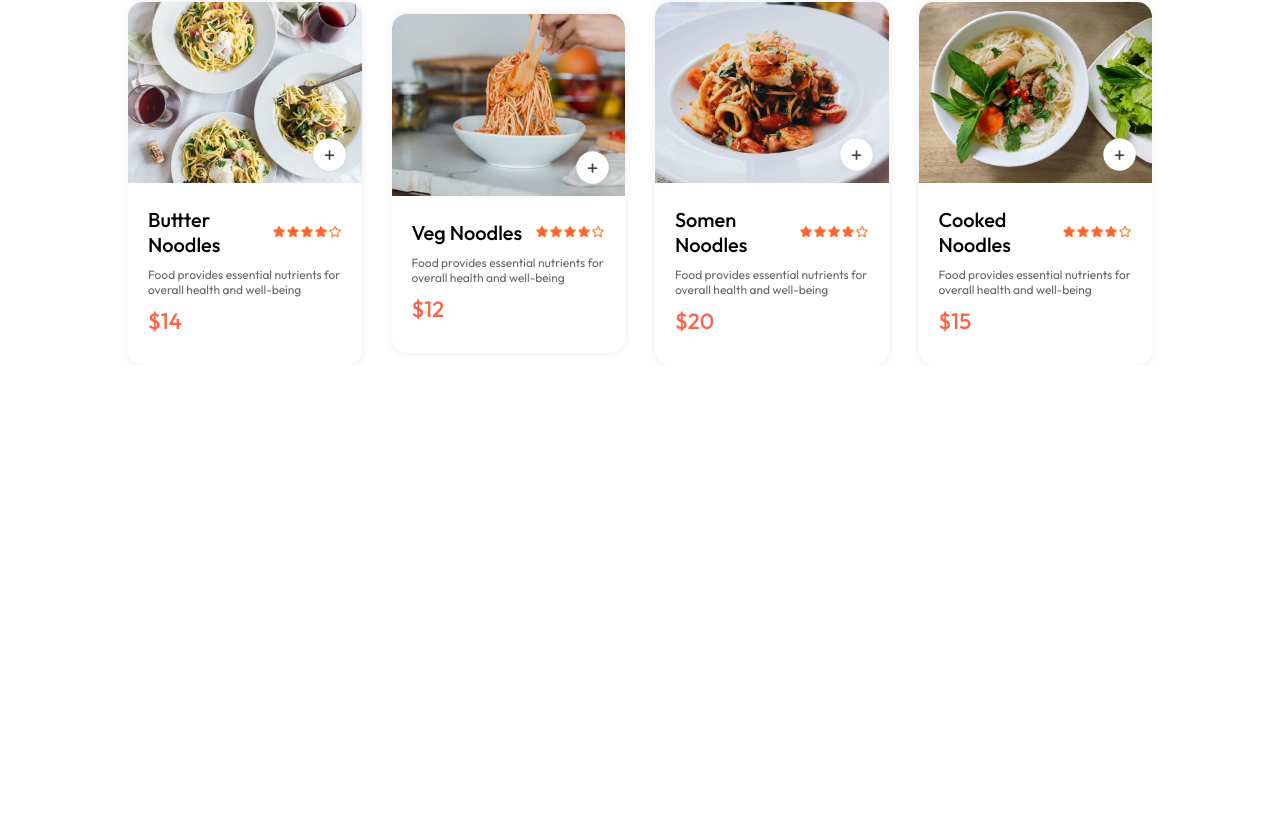
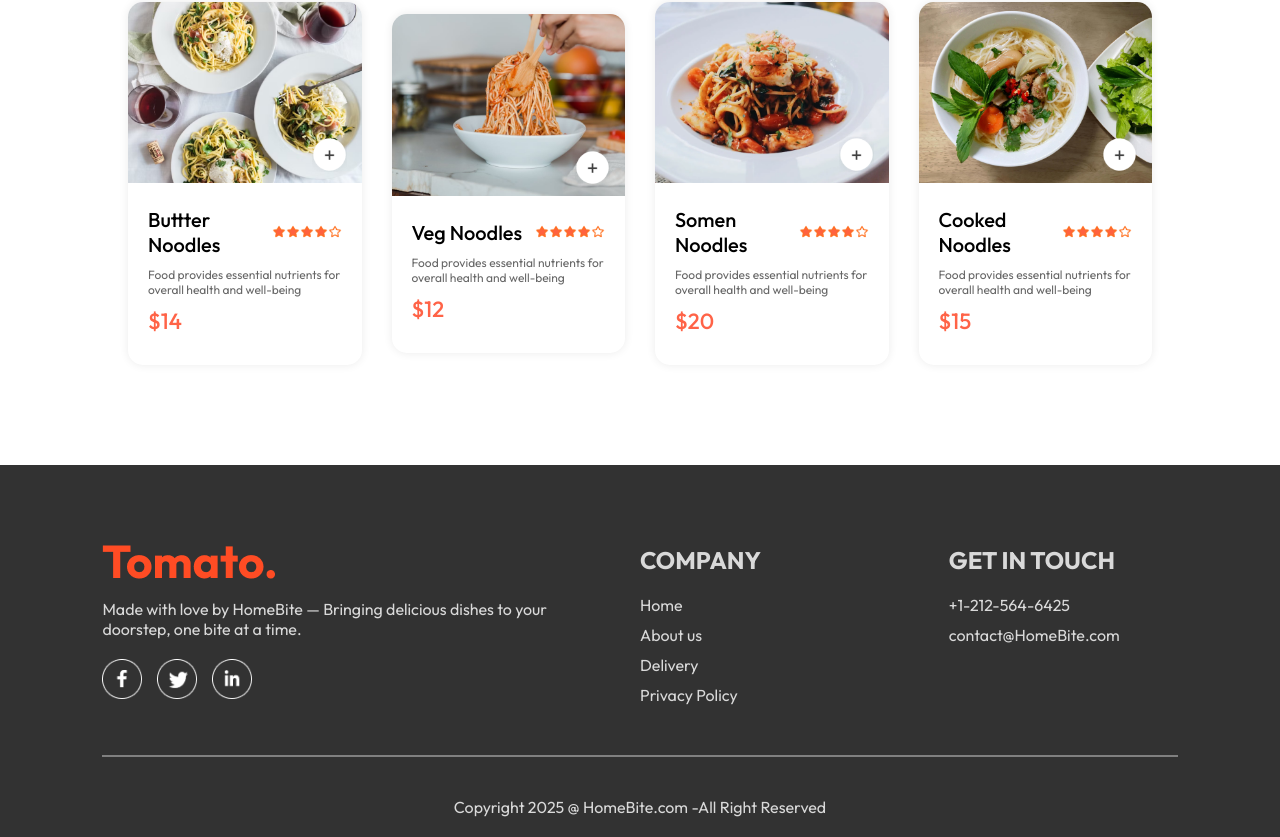
Before and after one commit to Sneha-Kushwaha/HomeBite, a React (Vite) app in the folder Frontend/: page / in a window 1280 px wide. Shown: the part 3889-4726 px from the top of the page. Before the commit the page ends 4254 px from the top, so only its background shows below. Built offline with nearby package versions, Linux system fonts and the light colour scheme.

Commit message:
added footer

```diff
--- a/Frontend/src/App.jsx
+++ b/Frontend/src/App.jsx
@@ -4,9 +4,11 @@
 import PlaceOrder from './pages/PlaceOrder/PlaceOrder'
 import Home from './pages/Home/Home'
 import Cart from './pages/Cart/Cart'
+import Footer from './components/Footer/Footer'
 
 const App = () => {
   return (
+    <>
     <div className='app'>
      <Navbar/>
      <Routes>
@@ -15,6 +17,8 @@
       <Route path='/order' element={<PlaceOrder/>} />
      </Routes>
     </div>
+    <Footer/>
+    </>
   )
 }
 
--- /dev/null
+++ b/Frontend/src/components/AppDownload/Appdownload.jsx
@@ -0,0 +1,12 @@
+import React from 'react'
+import './Appdownload.css'
+
+const Appdownload = () => {
+  return (
+    <div>
+
+    </div>
+  )
+}
+
+export default Appdownload
--- a/Frontend/src/components/FoodDisplay/FoodDisplay.jsx
+++ b/Frontend/src/components/FoodDisplay/FoodDisplay.jsx
@@ -13,7 +13,9 @@
     <h2>Top dishes near you</h2>
     <div className="food-display-list">
       {food_list.map((item,index)=>{
-        return <FoodItem key={index} id={item._id} name={item.name} description={item.description} price={item.price} image={item.image}/>
+        if(category==="All" || category===item.category){
+            return <FoodItem key={index} id={item._id} name={item.name} description={item.description} price={item.price} image={item.image}/>
+        }
       })}
     </div>
     </div>
--- /dev/null
+++ b/Frontend/src/components/Footer/Footer.css
@@ -0,0 +1,42 @@
+.footer{
+    color: #d9d9d9;
+    background-color: #323232;
+    display: flex;
+    flex-direction: column;
+    align-items: center;
+    gap: 20px;
+    padding: 20px 8vw;
+    padding-top: 80px;
+    margin-top: 100px
+}
+.footer-content{
+    width: 100%;
+    display: grid;
+    grid-template-columns: 2fr 1fr 1fr;
+    gap: 80px;
+}
+.footer-content-left, .footer-content-right, .footer-content-center{
+    display: flex;
+    flex-direction: column;
+    align-items: start;
+    gap: 20px;
+}
+.footer-content-left li, .footer-content-right li, .footer-content-center li{
+    list-style: none;
+    margin-bottom: 10px;
+    cursor: pointer;
+}
+.footer-content-right h2, .footer-content-center h2,{
+color: white;
+}
+.footer-social-icons img{
+    width: 40px;
+    margin-right: 15px;
+}
+.footer hr{
+    width: 100%;
+    height: 2px;
+    margin: 20px 0;
+    background-color: grey;
+    border: none;
+}
--- /dev/null
+++ b/Frontend/src/components/Footer/Footer.jsx
@@ -0,0 +1,41 @@
+import React from 'react'
+import './Footer.css'
+import { assets } from '../../assets/assets'
+
+const Footer = () => {
+  return (
+    <div className='footer' id='footer'>
+     <div className='footer-content'>
+        <div className='footer-content-left'>
+         <img src={assets.logo} alt="" />
+         <p>Made with love by HomeBite — Bringing delicious dishes to your doorstep, one bite at a time.</p>
+         <div className='footer-social-icons'>
+            <img src={assets.facebook_icon} alt="" />
+            <img src={assets.twitter_icon} alt="" />
+            <img src={assets.linkedin_icon} alt="" />
+         </div>
+     </div>
+     <div className='footer-content-center'>
+        <h2>COMPANY</h2>
+        <ul>
+            <li>Home</li>
+            <li>About us</li>
+            <li>Delivery</li>
+            <li>Privacy Policy</li>
+        </ul>
+     </div>
+     <div className='footer-content-right'>
+     <h2>GET IN TOUCH</h2>
+     <ul>
+        <li>+1-212-564-6425</li>
+        <li>contact@HomeBite.com</li>
+     </ul>
+     </div>
+    </div>
+    <hr />
+    <p className='footer-copyright'>Copyright 2025 @ HomeBite.com -All Right Reserved</p>
+    </div>
+  )
+}
+
+export default Footer
--- a/Frontend/src/pages/Home/Home.jsx
+++ b/Frontend/src/pages/Home/Home.jsx
@@ -3,6 +3,7 @@
 import Header from '../../components/Header/Header'
 import ExploreMenu from '../../components/ExploreMenu/ExploreMenu'
 import FoodDisplay from '../../components/FoodDisplay/FoodDisplay'
+import Appdownload from '../../components/AppDownload/Appdownload'
 
 
 const Home = () => {
@@ -14,6 +15,7 @@
         <Header />
         <ExploreMenu category={category} setCategory={setCategory} />
         <FoodDisplay category={category} />
+        <Appdownload/>
     </div>
   )
 }
```
Also changed, not shown: Frontend/src/components/AppDownload/AppDownload.css (added).
